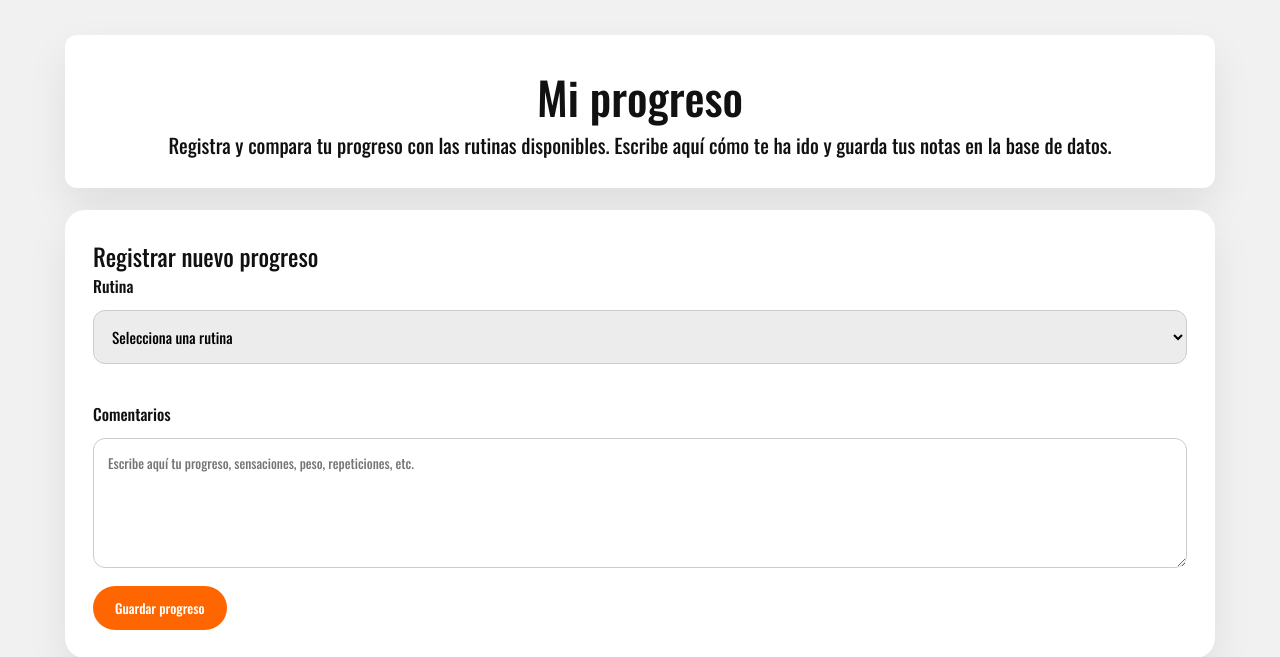
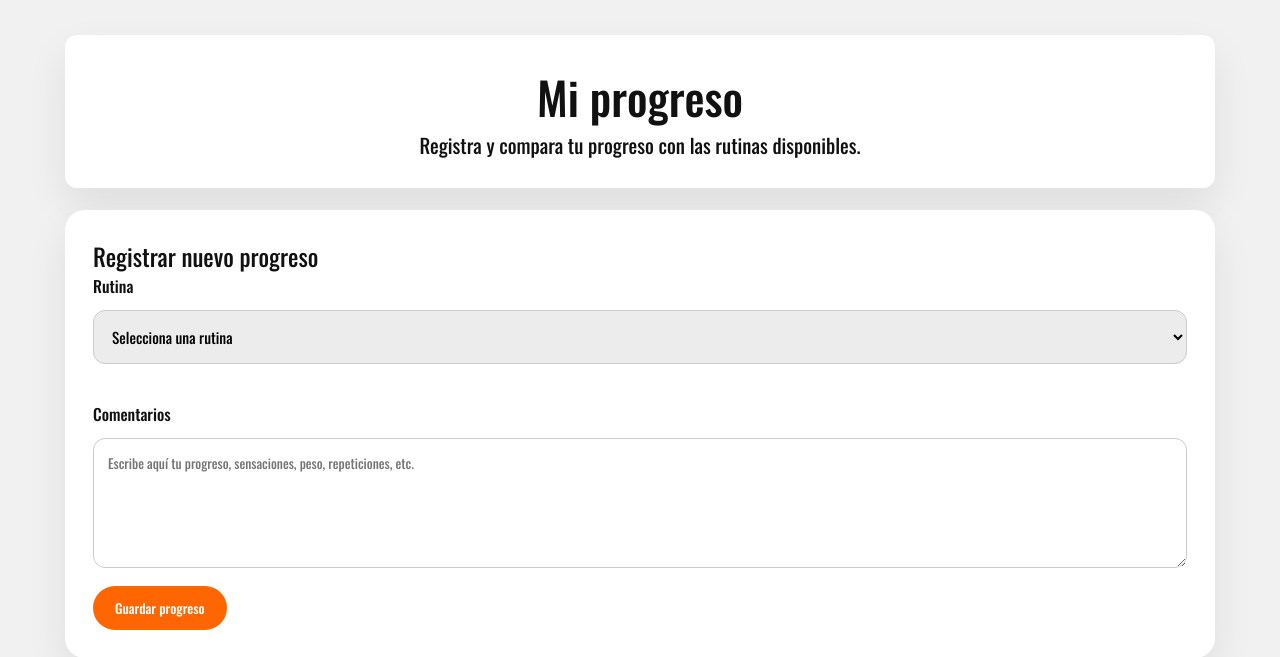
Before and after one commit to albertogonzalez2001/Mi_web_fitness, a PHP site: page /progreso.php in a window 1280 px wide. Shown: the part 80-737 px from the top of the page. Run offline with PHP 8.4, Linux system fonts and the light colour scheme; the visitor is signed in with stand-in values (Sample User, id 1); tables that the repository leaves empty or names only in its code hold one stand-in row (values such as "Sample post").

Commit message:
Terminado el proceso de documentación del código de progreso.php.

```diff
--- a/progreso.php
+++ b/progreso.php
@@ -1,24 +1,28 @@
 <?php
-$title = 'Progreso | FitControl';
+$title = 'Mi progreso | FitControl';
 require_once __DIR__ . '/Includes/conexion.php';
 require_once __DIR__ . '/functions/progreso/obtener.php';
 require_once __DIR__ . '/functions/progreso/crear.php';
 require_once __DIR__ . '/functions/progreso/editar.php';
 require_once __DIR__ . '/functions/progreso/eliminar.php';
 
+//Inicia la sesión unicamente si no estaba iniciada
 if (session_status() === PHP_SESSION_NONE) {
     session_start();
 }
 
+//El email se guarda en $_SESSION['email] y redirige a login.php si no hay sesion
 if (empty($_SESSION['email'])) {
     header('Location:/Mi_web_fitness/login.php');
     exit;
 }
 
+//Conexión a la base de datos
 $pdo = connectionDB();
 $userEmail = $_SESSION['email'];
 $userId = getUserIdByEmail($pdo, $userEmail);
 
+//Si no se encuentra el id del usuario se redirige a login.php
 if (!$userId) {
     header('Location:/Mi_web_fitness/login.php');
     exit;
@@ -27,9 +31,11 @@ if (!$userId) {
 $error = null;
 $success = null;
 
+//Si el metodo por el que se envían los datos del formulario es POST, accedemos a la opción del CRUD.
 if ($_SERVER['REQUEST_METHOD'] === 'POST') {
     $action = $_POST['action'] ?? '';
 
+    //Función para crear un nuevo progreso CREATE
     if ($action === 'create') {
         $rutinaId = filter_input(INPUT_POST, 'id_rutina', FILTER_VALIDATE_INT);
         $comentarios = trim($_POST['comentarios'] ?? '');
@@ -37,6 +43,7 @@ if ($_SERVER['REQUEST_METHOD'] === 'POST') {
         if (!$rutinaId || $comentarios === '') {
             $error = 'Selecciona una rutina e introduce tus comentarios de progreso.';
         } else {
+            //Llamas a la función creada en crear.php
             $created = createProgress($pdo, $userId, $rutinaId, $comentarios);
             if ($created) {
                 header('Location:/Mi_web_fitness/progreso.php?success=created');
@@ -46,6 +53,7 @@ if ($_SERVER['REQUEST_METHOD'] === 'POST') {
         }
     }
 
+    //Función para actualizar el progreso UPDATE
     if ($action === 'update') {
         $progressId = filter_input(INPUT_POST, 'progress_id', FILTER_VALIDATE_INT);
         $rutinaId = filter_input(INPUT_POST, 'id_rutina', FILTER_VALIDATE_INT);
@@ -54,6 +62,7 @@ if ($_SERVER['REQUEST_METHOD'] === 'POST') {
         if (!$progressId || !$rutinaId || $comentarios === '') {
             $error = 'Debes completar la edición con rutina y comentarios válidos.';
         } else {
+            //Llamas a la función creada en editar.php
             $updated = updateProgress($pdo, $progressId, $userId, $rutinaId, $comentarios);
             if ($updated) {
                 header('Location:/Mi_web_fitness/progreso.php?success=updated');
@@ -63,11 +72,13 @@ if ($_SERVER['REQUEST_METHOD'] === 'POST') {
         }
     }
 
+    //Función para eliminar el progreso DELETE
     if ($action === 'delete') {
         $progressId = filter_input(INPUT_POST, 'progress_id', FILTER_VALIDATE_INT);
         if (!$progressId) {
             $error = 'No se pudo eliminar el registro. Datos invalidos.';
         } else {
+            //Llamas a la función creada en eliminar.php
             $deleted = deleteProgress($pdo, $progressId, $userId);
             if ($deleted) {
                 header('Location:/Mi_web_fitness/progreso.php?success=deleted');
@@ -78,6 +89,7 @@ if ($_SERVER['REQUEST_METHOD'] === 'POST') {
     }
 }
 
+//Expide mensajes de "exito" cuando se realizan todas las acciones CUD
 if (isset($_GET['success'])) {
     switch ($_GET['success']) {
         case 'created':
@@ -92,6 +104,7 @@ if (isset($_GET['success'])) {
     }
 }
 
+//Edita y muestra los datos del progreso de cada rutina y en un UPDATE se validan y se guardan en la BD
 $editId = filter_input(INPUT_GET, 'edit_id', FILTER_VALIDATE_INT);
 $editing = null;
 if ($editId) {
@@ -108,10 +121,11 @@ function escape(string $value): string {
 include __DIR__ . '/Includes/header.php';
 ?>
 
+<!-- Comineza la sección del html -->
 <section class="progreso-page">
     <div class="page-header">
         <h1>Mi progreso</h1>
-        <p>Registra y compara tu progreso con las rutinas disponibles. Escribe aquí cómo te ha ido y guarda tus notas en la base de datos.</p>
+        <p>Registra y compara tu progreso con las rutinas disponibles.</p>
     </div>
 
     <?php if ($success): ?>
@@ -121,6 +135,7 @@ include __DIR__ . '/Includes/header.php';
         <div class="alert alert-error"><?php echo escape($error); ?></div>
     <?php endif; ?>
 
+    <!-- Formulario de edición o de registro de progreso -->
     <div class="progress-form-card">
         <h2><?php echo $editing ? 'Editar progreso' : 'Registrar nuevo progreso'; ?></h2>
         <form method="post" action="/Mi_web_fitness/progreso.php">
@@ -156,6 +171,7 @@ include __DIR__ . '/Includes/header.php';
         </form>
     </div>
 
+    <!-- Tarjetas emergentes cuando ya se ha añadido un progreso -->
     <?php if (!empty($progresos)): ?>
         <div class="progress-grid">
             <?php foreach ($progresos as $progreso): ?>
```
